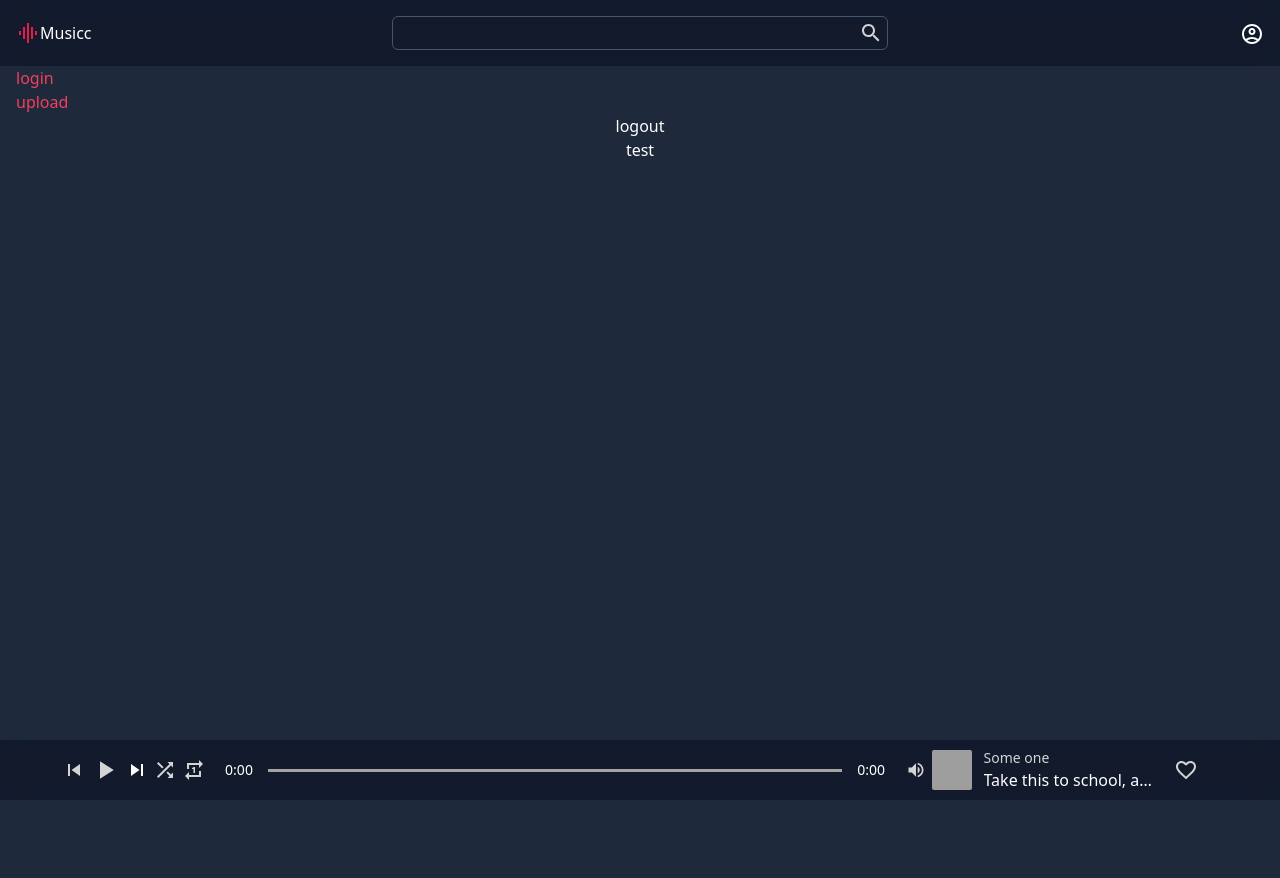
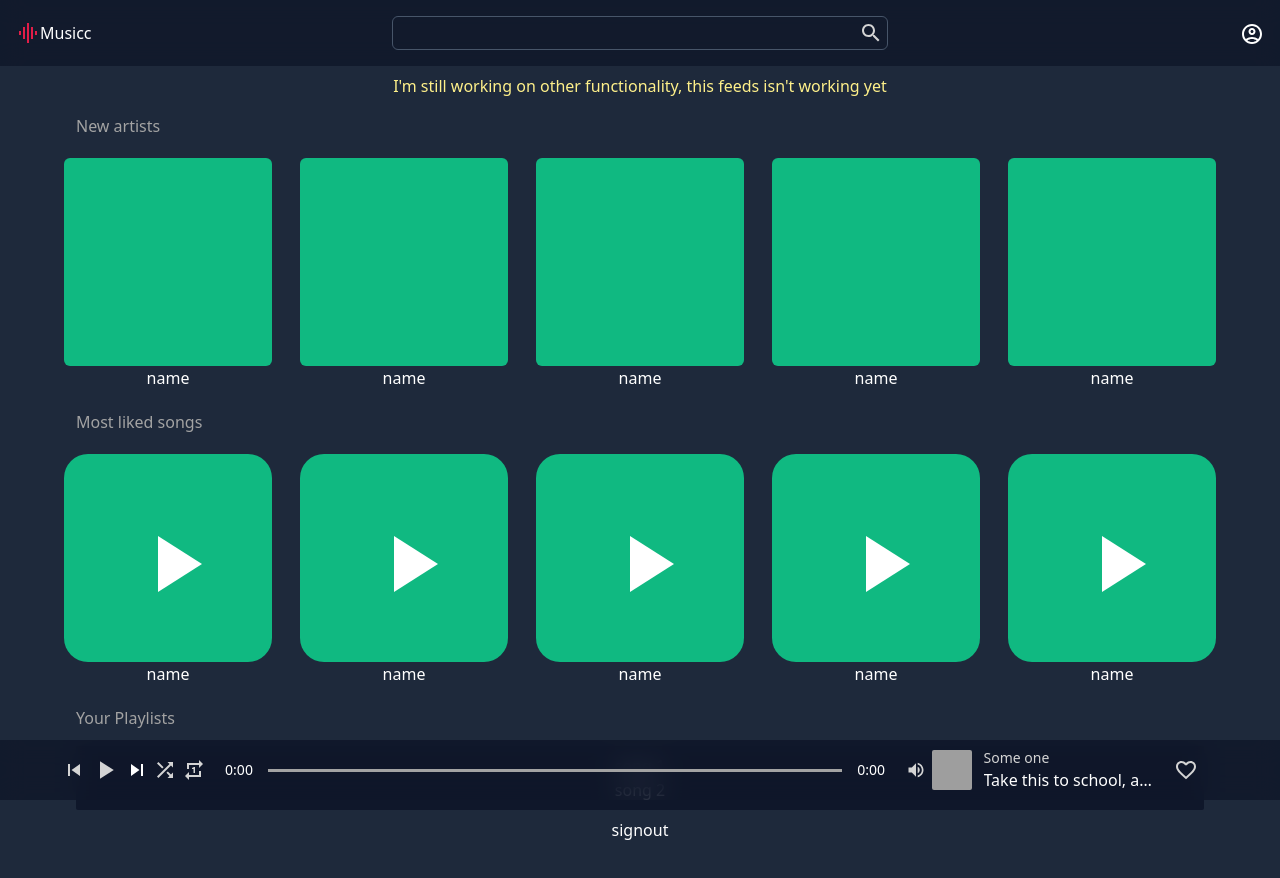
Before and after one commit to TsitoUw/blog-pern-front, a React (Vite) app: page / in a window 1280 px wide. Shown: the top 878 px of the page. Before the commit the page ends 800 px from the top, so only its background shows below. Built offline with nearby package versions, Linux system fonts and the light colour scheme.

Commit message:
Mockup layout for feeds

```diff
--- a/src/App.tsx
+++ b/src/App.tsx
@@ -42,7 +42,6 @@ function App() {
   }, []);
 
   return (
-    !isLoading && (
       <UserContext.Provider value={{ currentUser, setCurrentUser }}>
         <SongContext.Provider value={{ currentSong, setCurrentSong }}>
           <Router>
@@ -69,7 +68,6 @@ function App() {
           </Router>
         </SongContext.Provider>
       </UserContext.Provider>
-    )
   );
 }
 
--- a/src/components/parts/Layout.tsx
+++ b/src/components/parts/Layout.tsx
@@ -10,7 +10,7 @@ const Layout = (props: Props) => {
   return (
     <div className="relative">
       <div className="navbar | p-2 bg-slate-900 flex justify-between w-full top-0 left-0 sticky backdrop-blur-md bg-opacity-80 " >
-        <NavLink to="/" className="text-white p-2 w-2/12 flex items-center justify-start"><GraphicEqIcon className='text-rose-600'/> Musicc</NavLink>
+        <NavLink to="/welcome" className="text-white p-2 w-2/12 flex items-center justify-start"><GraphicEqIcon className='text-rose-600'/> Musicc</NavLink>
         <div className="search p-2 w-8/12 hidden md:flex items-center justify-center">
           <div className="dummy-serch | flex items-center justify-center border border-slate-600 p-1 rounded-md w-3/5">
             <input type="search" name="search" className="px-2 bg-transparent w-full"/>
--- a/src/views/Feed/FeedsView.tsx
+++ b/src/views/Feed/FeedsView.tsx
@@ -1,29 +1,99 @@
-import { Link } from 'react-router-dom'
-import authService from '../../services/auth.service'
-import { UserContext } from '../../context/userContext';
-import { useContext } from 'react';
+import authService from "../../services/auth.service";
+import { UserContext } from "../../context/userContext";
+import { useContext } from "react";
+import PlayArrow from "@mui/icons-material/PlayArrow";
 
 const FeedsView = () => {
   const user = useContext(UserContext);
 
-  function signout(){
+  function signout() {
     authService.signout();
-    user?.setCurrentUser(null)
+    user?.setCurrentUser(null);
   }
 
-  function test(){
-    authService.test();
-  }
   return (
-    <div className='flex flex-col'>
-      {user?.currentUser && <p>Welcome {user?.currentUser?.artistname}</p>}
-      <Link to="/signin"> login</Link>
-      <Link to="/uaaa/upload"> upload</Link>
-      <button onClick={signout}> logout </button>
-      <button onClick={test}> test </button>
+    <div className="flex w-full h-full justify-center items-center">
+      <div className="w-11/12 flex flex-col">
+        <p className="p-2 text-yellow-200 text-center">I'm still working on other functionality, this feeds isn't working yet</p>
+        <p className="p-2 text-neutral-400">New artists</p>
+        <div className="new-artist flex justify-center gap-5 p-2">
+          <div className="artist | flex flex-col items-center justify-center p-1">
+            <div className="profile-pic w-52 h-52 aspect-square bg-emerald-500 rounded-md"></div>
+            <div className="name">name</div>
+          </div>
+          <div className="artist | flex flex-col items-center justify-center p-1">
+            <div className="profile-pic w-52 h-52 aspect-square bg-emerald-500 rounded-md"></div>
+            <div className="name">name</div>
+          </div>
+          <div className="artist | flex flex-col items-center justify-center p-1">
+            <div className="profile-pic w-52 h-52 aspect-square bg-emerald-500 rounded-md"></div>
+            <div className="name">name</div>
+          </div>
+          <div className="artist | flex flex-col items-center justify-center p-1">
+            <div className="profile-pic w-52 h-52 aspect-square bg-emerald-500 rounded-md"></div>
+            <div className="name">name</div>
+          </div>
+          <div className="artist | flex flex-col items-center justify-center p-1">
+            <div className="profile-pic w-52 h-52 aspect-square bg-emerald-500 rounded-md"></div>
+            <div className="name">name</div>
+          </div>
+        </div>
+        <p className="p-2 text-neutral-400">Most liked songs</p>
+        <div className="songs flex justify-center gap-5 p-2">
+          <div className="song | flex flex-col items-center justify-center p-1">
+            <div className="artwork w-52 h-52 aspect-square bg-emerald-500 rounded-3xl relative flex items-center justify-center">
+              <div className="absolute top-[30%] left-[30%] text-8xl flex items-center justify-center">
+                <PlayArrow fontSize="inherit" />
+              </div>
+            </div>
+            <div className="name">name</div>
+          </div>
+          <div className="song | flex flex-col items-center justify-center p-1">
+            <div className="artwork w-52 h-52 aspect-square bg-emerald-500 rounded-3xl relative flex items-center justify-center">
+              <div className="absolute top-[30%] left-[30%] text-8xl flex items-center justify-center">
+                <PlayArrow fontSize="inherit" />
+              </div>
+            </div>
+            <div className="name">name</div>
+          </div>
+          <div className="song | flex flex-col items-center justify-center p-1">
+            <div className="artwork w-52 h-52 aspect-square bg-emerald-500 rounded-3xl relative flex items-center justify-center">
+              <div className="absolute top-[30%] left-[30%] text-8xl flex items-center justify-center">
+                <PlayArrow fontSize="inherit" />
+              </div>
+            </div>
+            <div className="name">name</div>
+          </div>
+          <div className="song | flex flex-col items-center justify-center p-1">
+            <div className="artwork w-52 h-52 aspect-square bg-emerald-500 rounded-3xl relative flex items-center justify-center">
+              <div className="absolute top-[30%] left-[30%] text-8xl flex items-center justify-center">
+                <PlayArrow fontSize="inherit" />
+              </div>
+            </div>
+            <div className="name">name</div>
+          </div>
+          <div className="song | flex flex-col items-center justify-center p-1">
+            <div className="artwork w-52 h-52 aspect-square bg-emerald-500 rounded-3xl relative flex items-center justify-center">
+              <div className="absolute top-[30%] left-[30%] text-8xl flex items-center justify-center">
+                <PlayArrow fontSize="inherit" />
+              </div>
+            </div>
+            <div className="name">name</div>
+          </div>
+        </div>
+        <p className="p-2 text-neutral-400">Your Playlists</p>
+        <div className="playlist p-2">
+          <div className="card-container">
+            <div className="card-content">
+              <p>song 1</p>
+              <p>song 2</p>
+            </div>
+          </div>
+        </div>
+      <button onClick={signout}>signout</button>
+      </div>
+    </div>
+  );
+};
 
-    </div>
-  )
-}
-
-export default FeedsView
+export default FeedsView;
```
